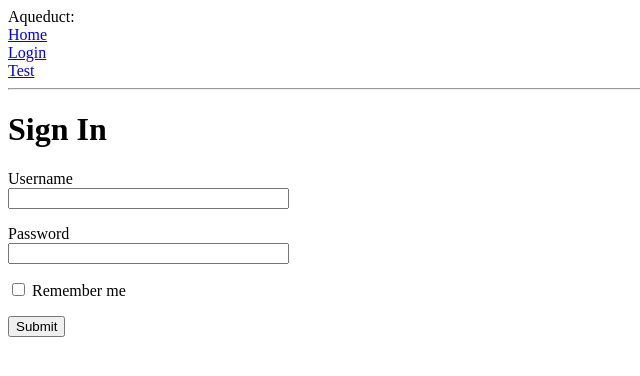
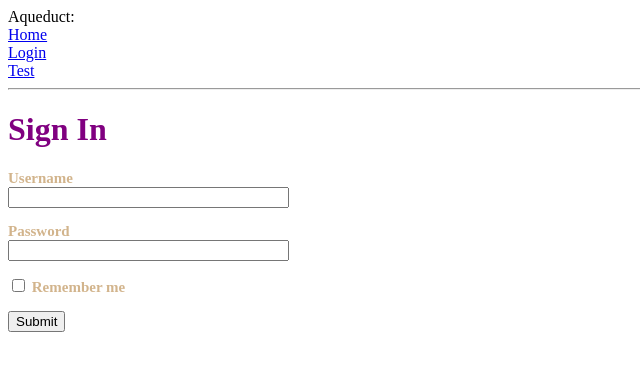
Before and after one commit to ShyGuyPy/Aqueduct_API, a Flask app: template python_rest/test_app/app/templates/login.html in a window 1280 px wide. Shown: the top 376 px of the page, without its empty margins (0-640 px from the left). Run offline with Flask 2, Linux system fonts and the light colour scheme; the template is opened without the code that fills it: most values are stand-ins (such as "Sample title", 1, 10 or a date in 2020); form fields are guessed from the names that the template uses.

Commit message:
adding external style sheet to...something different under /test_app/app

```diff
--- /dev/null
+++ b/python_rest/test_app/app/static/styles/mainpage.css
@@ -0,0 +1,10 @@
+h1{
+  color: purple;
+}
+
+p{
+  color: tan;
+  font-size: 15px;
+  font:"Helvetica Neue",Helvetica,Arial,sans-serif;
+  font-weight:bold;
+}
--- a/python_rest/test_app/app/templates/base.html
+++ b/python_rest/test_app/app/templates/base.html
@@ -1,16 +1,19 @@
 <html>
     <head>
+        <link rel = "stylesheet" type = text/css href= "{{ url_for('static',filename='styles/mainpage.css') }}">
       {% if title %}
       <title>{{ title }} - Aqueduct</title>
       {% else %}
       <title>Welcome to Aqueduct Data Portal</title>
       {% endif %}
+
+
     </head>
     <body>
         <div>Aqueduct:<br>
-            <a href="/index">Home</a><br>
-            <a href="/login">Login</a><br>
-            <a href="/test">Test</a>
+            <a href="/index"> Home </a><br>
+            <a href="/login"> Login </a><br>
+            <a href="/test"> Test </a>
         </div>
         <hr>
         {% block content %}{% endblock %}
```
